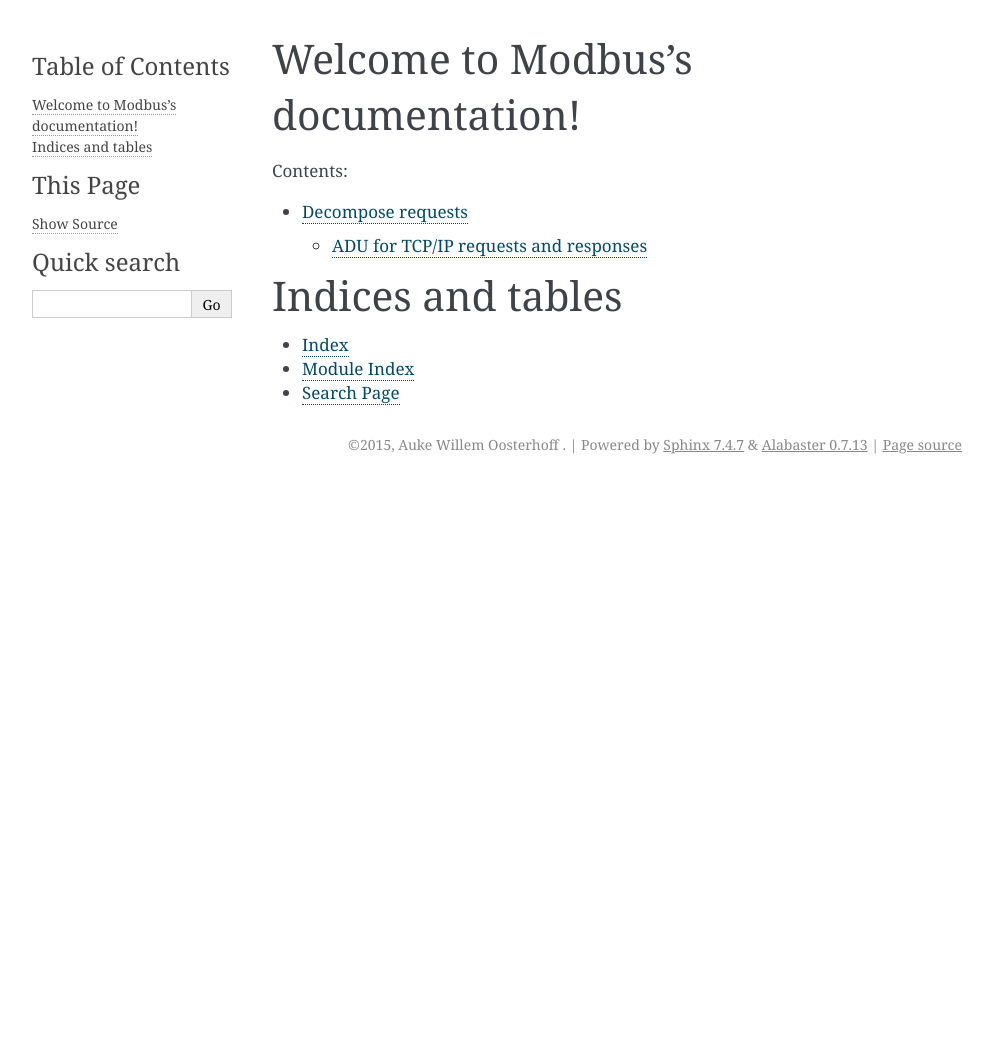
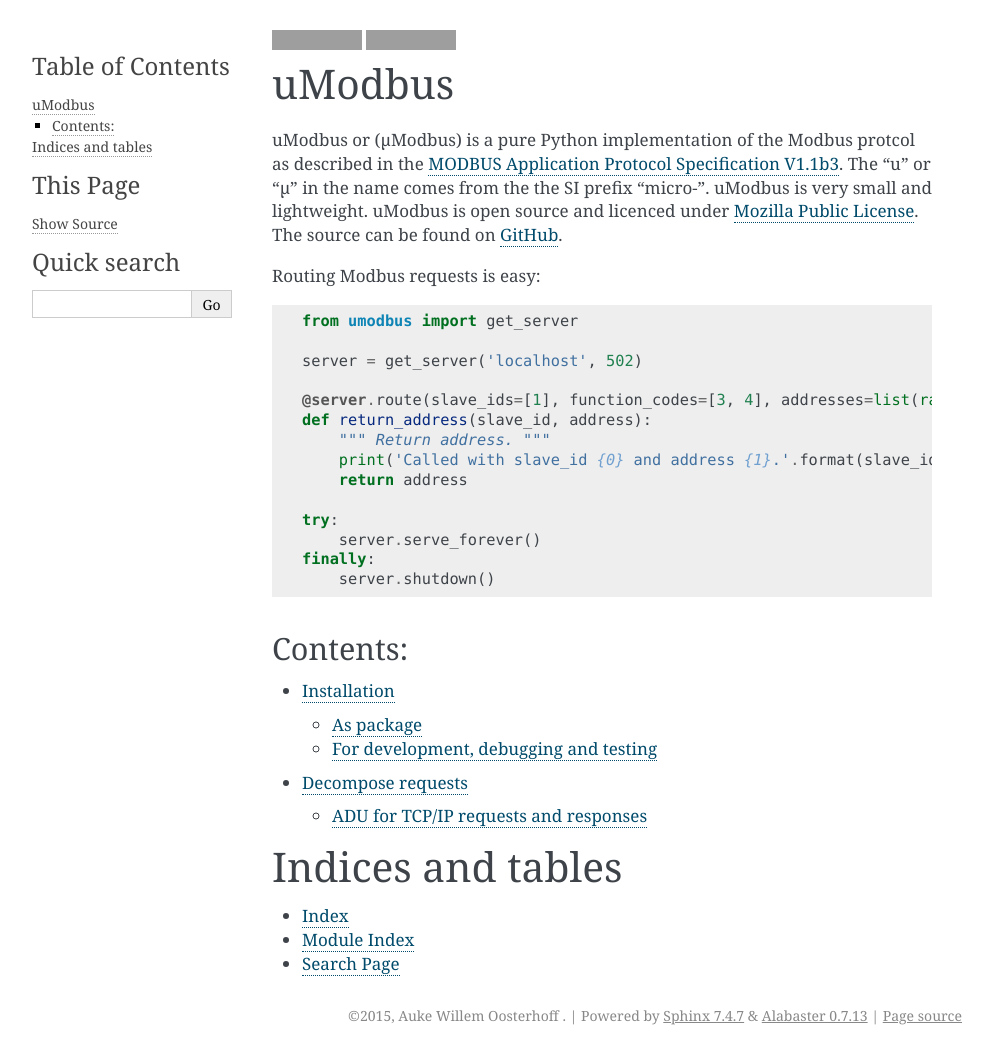
Before and after one commit to AdvancedClimateSystems/uModbus, a Sphinx documentation site: the page built from docs/source/index.rst, in a window 1280 px wide. Shown: the whole page, without its empty margins (148-1141 px from the left). Built offline with Sphinx 7.4.7, drawn with Linux system fonts in a browser that asks for light colours; before the commit the page ends 900 px from its top, so only the background shows below that; grey boxes are pictures that could not be loaded.

Commit message:
Add installation docs and improved README.

```diff
--- /dev/null
+++ b/README.rst
@@ -0,0 +1,36 @@
+.. image:: https://travis-ci.org/AdvancedClimateSystems/uModbus.svg
+    :target: https://travis-ci.org/AdvancedClimateSystems/uModbus
+
+.. image:: https://coveralls.io/repos/AdvancedClimateSystems/uModbus/badge.svg?service=github
+  :target: https://coveralls.io/github/AdvancedClimateSystems/uModbus
+
+
+uModbus
+=======
+uModbus or (μModbus) is a pure Python implementation of the Modbus protcol as
+described in the `MODBUS Application Protocol Specification V1.1b3`_. The "u"
+or "μ" in the name comes from the the SI prefix "micro-". uModbus is very small
+and lightweight. uModbus is open source and licenced under `Mozilla Public
+License`_. The source can be found on GitHub_.
+
+Routing Modbus requests is easy::
+
+    from umodbus import get_server
+
+    server = get_server('localhost', 502)
+
+    @server.route(slave_ids=[1], function_codes=[3, 4], addresses=list(range(100, 200)))
+    def return_address(slave_id, address):
+        """ Return address. """
+        print('Called with slave_id {0} and address {1}.'.format(slave_id, address))
+        return address
+
+    try:
+        server.serve_forever()
+    finally:
+        server.shutdown()
+
+.. External References:
+.. _GitHub: https://github.com/AdvancedClimateSystems/uModbus/
+.. _MODBUS Application Protocol Specification V1.1b3: http://modbus.org/docs/Modbus_Application_Protocol_V1_1b3.pdf
+.. _Mozilla Public License: https://github.com/AdvancedClimateSystems/uModbus/blob/develop/LICENSE
--- a/docs/source/index.rst
+++ b/docs/source/index.rst
@@ -1,17 +1,15 @@
-.. Modbus documentation master file, created by
-   sphinx-quickstart on Tue Oct 13 21:13:48 2015.
-   You can adapt this file completely to your liking, but it should at least
-   contain the root `toctree` directive.
-
-Welcome to Modbus's documentation!
-==================================
+.. include:: ../../README.rst
 
 Contents:
+---------
 
 .. toctree::
    :maxdepth: 2
 
+   installation
+   usage
    decompose_requests
+   functions
 
 
 Indices and tables
```
Also changed, not shown: README.md (deleted, +0 -19 lines), docs/source/installation.rst (added, +41 -0 lines), docs/source/functions.rst (added), docs/source/usage.rst (added).
